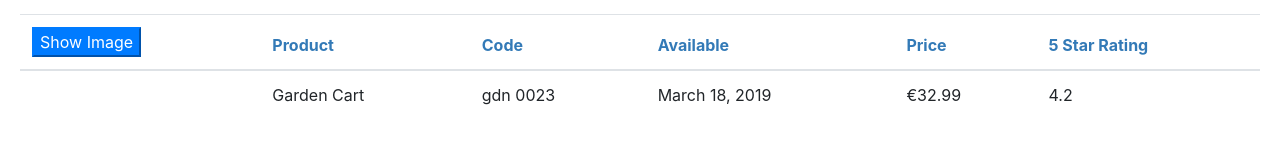
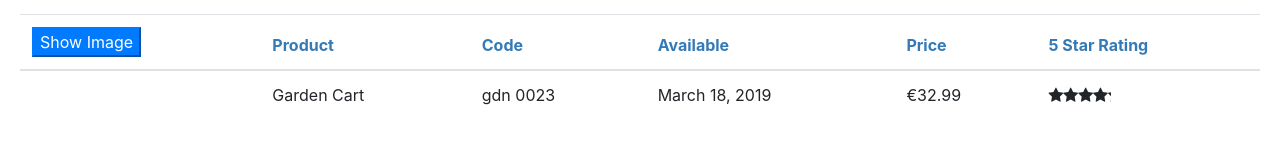
Before and after one commit to fabrideci/APM, an Angular app: page / in a window 1280 px wide. Shown: the part 195-338 px from the top of the page. Built offline with nearby package versions, Linux system fonts and the light colour scheme.

Commit message:
Introduced nested components

```diff
--- a/src/app/app.module.ts
+++ b/src/app/app.module.ts
@@ -5,9 +5,10 @@
 import { AppComponent } from "./app.component";
 import { ProductListComponent } from "./products/product-list.component";
 import { ConvertToSpacesPipe } from './shared/convert-to-spaces.pipe';
+import { StarComponent } from './shared/star.component';
 
 @NgModule({
-  declarations: [AppComponent, ProductListComponent, ConvertToSpacesPipe],
+  declarations: [AppComponent, ProductListComponent, ConvertToSpacesPipe, StarComponent],
   imports: [BrowserModule, FormsModule],
   bootstrap: [AppComponent]
 })
--- a/src/app/products/product-list.component.html
+++ b/src/app/products/product-list.component.html
@@ -46,7 +46,7 @@
           <td>{{ product.productCode | lowercase | convertToSpaces: "-" }}</td>
           <td>{{ product.releaseDate }}</td>
           <td>{{ product.price | currency: "EUR":"symbol":"1.2-2" }}</td>
-          <td>{{ product.starRating }}</td>
+          <td><pm-star [rating]="product.starRating" (ratingClicked)='onRatingClicked($event)'></pm-star></td>
         </tr>
       </tbody>
     </table>
--- a/src/app/products/product-list.component.ts
+++ b/src/app/products/product-list.component.ts
@@ -26,6 +26,10 @@
   constructor() {
       this.filteredProducts = this.products;
       this.listFilter = 'cart';
+  }
+
+  onRatingClicked(message: string): void {
+    this.pageTitle = 'Product List: ' + message;
   }
 
   filteredProducts: IProduct[];
--- a/src/app/shared/star.component.html
+++ b/src/app/shared/star.component.html
@@ -1,6 +1,4 @@
-<div class="crop"
-     [style.width.px]="starWidth"
-     [title]="rating">
+<div class="crop" [style.width.px]="starWidth" [title]="rating" (click)='onClick()'>
   <div style="width: 75px">
     <span class="fa fa-star"></span>
     <span class="fa fa-star"></span>
--- /dev/null
+++ b/src/app/shared/star.component.ts
@@ -0,0 +1,20 @@
+import { Component, OnChanges, Input, EventEmitter, Output } from "@angular/core";
+
+@Component({
+  selector: "pm-star",
+  templateUrl: "./star.component.html",
+  styleUrls: ["./star.component.css"]
+})
+export class StarComponent implements OnChanges {
+  @Input() rating: number;
+  starWidth: number;
+  @Output() ratingClicked: EventEmitter<string> = new EventEmitter<string>();
+
+  ngOnChanges(changes: import("@angular/core").SimpleChanges): void {
+    this.starWidth = (this.rating * 75) / 5;
+  }
+
+  onClick(): void {
+    this.ratingClicked.emit(`The rating ${this.rating} was clicked!`);
+  }
+}
```
